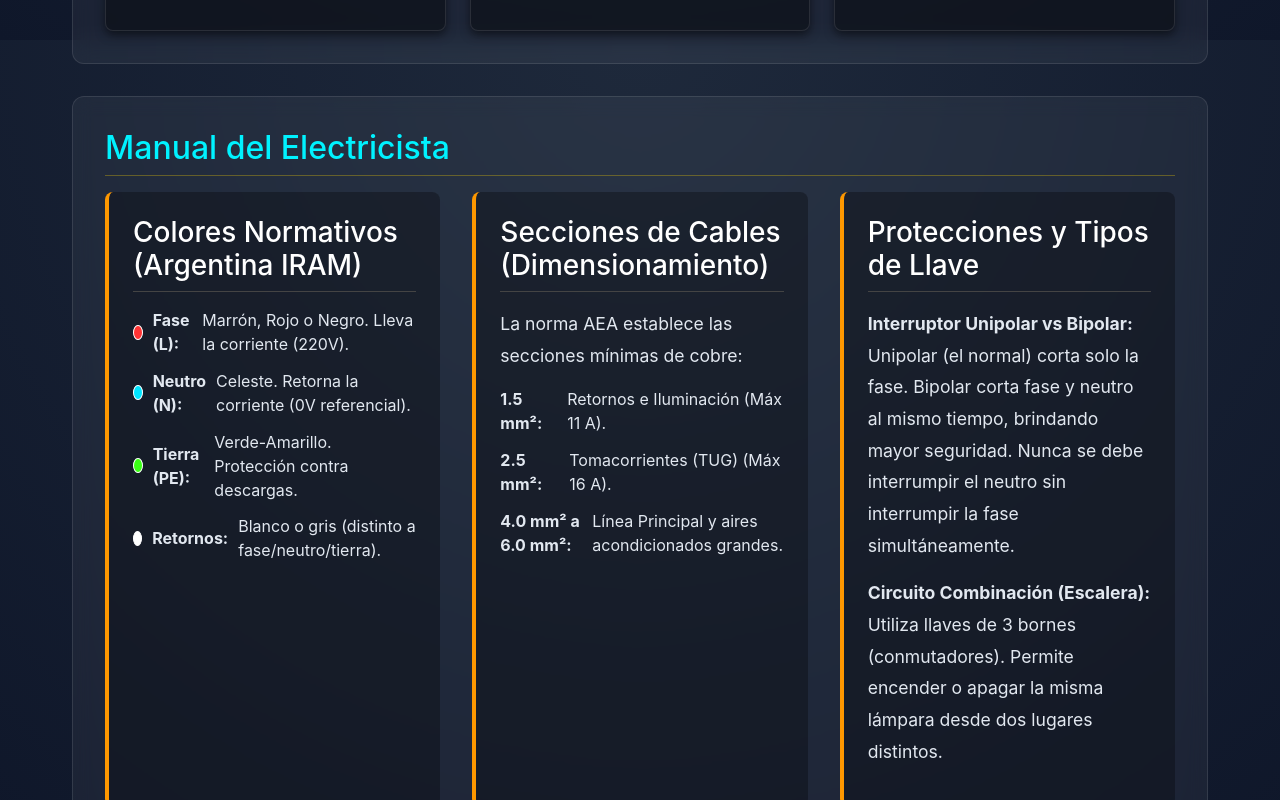
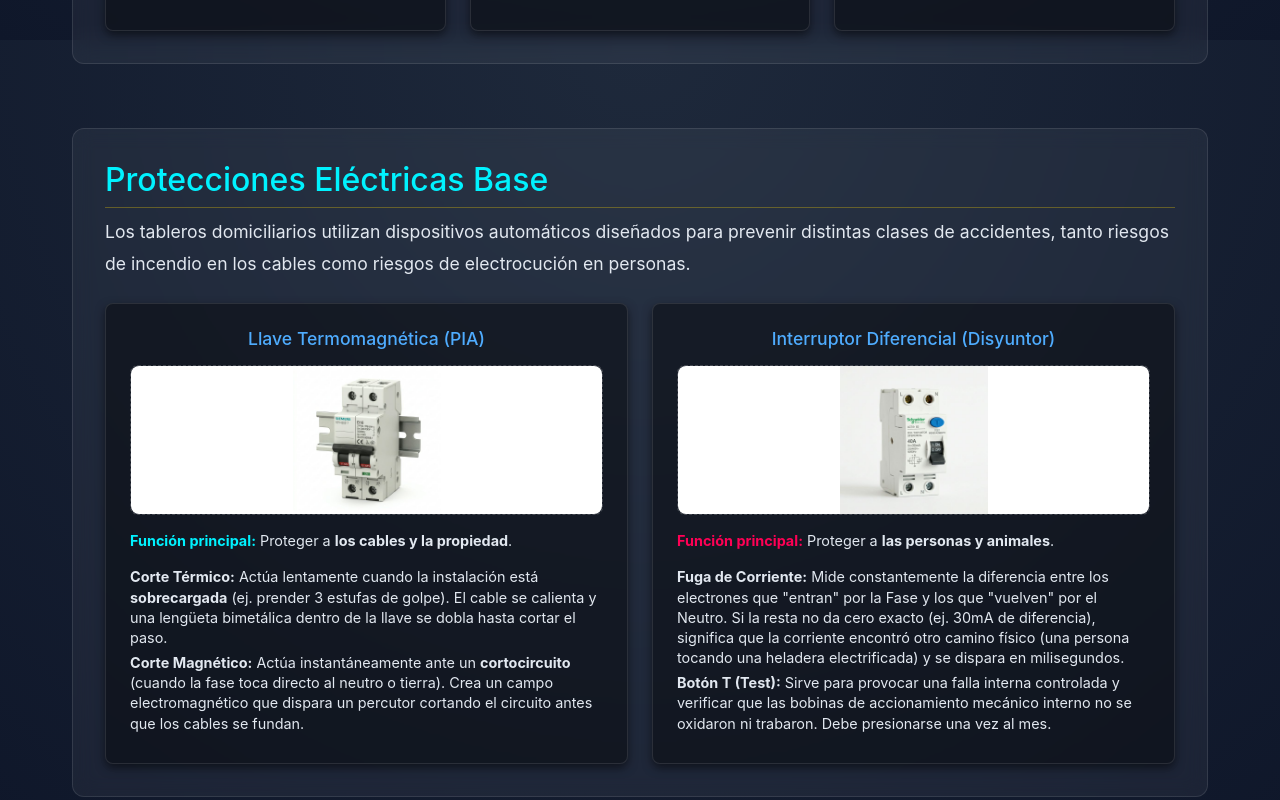
Before and after one commit to arielbulacio-coder/tecnica5, a React (Vite) app: page /#/circuitos-domiciliarios in a window 1280 px wide. Shown: the part 2360-3160 px from the top of the page. Built offline with nearby package versions, Linux system fonts and the light colour scheme.

Commit message:
Corregir path de imágenes y añadir sección de protecciones con IA

```diff
--- a/src/pages/DomesticCircuitsPage.jsx
+++ b/src/pages/DomesticCircuitsPage.jsx
@@ -395,7 +395,7 @@ const DomesticCircuitsPage = () => {
                         <div className="empalme-card">
                             <h4>Cola de Ratón (Trenzado)</h4>
                             <div className="empalme-graphic">
-                                <img src="/img/empalmes/cola_raton.png" alt="Cola de Ratón" style={{ width: '100%', height: '100%', objectFit: 'cover', borderRadius: '8px' }} />
+                                <img src={`${import.meta.env.BASE_URL}img/empalmes/cola_raton.png`} alt="Cola de Ratón" style={{ width: '100%', height: '100%', objectFit: 'cover', borderRadius: '8px' }} />
                             </div>
                             <p><strong>Uso:</strong> Cajas de derivación (octogonales, rectangulares). Se somete a poca tracción mecánica y se encinta "hacia arriba" para no perforar la cinta.</p>
                             <p><strong>Cómo se hace:</strong> Se pelan las puntas (aprox 5 cm), se cruzan formando una X y se trenzan firmemente utilizando una pinza universal. Finalmente se corta la punta excedente dejando una terminación roma.</p>
@@ -404,7 +404,7 @@ const DomesticCircuitsPage = () => {
                         <div className="empalme-card">
                             <h4>Derivación (Tipo T)</h4>
                             <div className="empalme-graphic">
-                                <img src="/img/empalmes/derivacion.png" alt="Derivación en T" style={{ width: '100%', height: '100%', objectFit: 'cover', borderRadius: '8px' }} />
+                                <img src={`${import.meta.env.BASE_URL}img/empalmes/derivacion.png`} alt="Derivación en T" style={{ width: '100%', height: '100%', objectFit: 'cover', borderRadius: '8px' }} />
                             </div>
                             <p><strong>Uso:</strong> Especial para sacar una línea secundaria desde un cable principal (línea pasante o troncal) sin tener que cortarlo.</p>
                             <p><strong>Cómo se hace:</strong> Se quita la aislación del cable principal en un sector intermedio. El cable derivado se pela en su extremo y se enrolla dando vueltas apretadas sobre el cobre descubierto del cable troncal.</p>
@@ -413,10 +413,42 @@ const DomesticCircuitsPage = () => {
                         <div className="empalme-card">
                             <h4>Prolongación (Western Union)</h4>
                             <div className="empalme-graphic">
-                                <img src="/img/empalmes/western.png" alt="Western Union" style={{ width: '100%', height: '100%', objectFit: 'cover', borderRadius: '8px' }} />
+                                <img src={`${import.meta.env.BASE_URL}img/empalmes/western.png`} alt="Western Union" style={{ width: '100%', height: '100%', objectFit: 'cover', borderRadius: '8px' }} />
                             </div>
                             <p><strong>Uso:</strong> Ideal para extender cables conductores que van a estar sujetos a esfuerzos mecánicos o estiramientos severos, ya que esta unión es sumamente fuerte.</p>
                             <p><strong>Cómo se hace:</strong> Se pelan unos 8 cm de cada punta, se cruzan en el medio y luego cada cable se enrolla apretadamente en espiral sobre el cobre recto del otro cable en direcciones opuestas.</p>
+                        </div>
+                    </div>
+                </section>
+
+                {/* PROTECCIONES SECTION */}
+                <section className="circuit-card full-width empalmes-section" style={{ marginTop: '2rem' }}>
+                    <h2>Protecciones Eléctricas Base</h2>
+                    <p>Los tableros domiciliarios utilizan dispositivos automáticos diseñados para prevenir distintas clases de accidentes, tanto riesgos de incendio en los cables como riesgos de electrocución en personas.</p>
+
+                    <div className="empalmes-grid" style={{ gridTemplateColumns: 'repeat(auto-fit, minmax(350px, 1fr))' }}>
+                        <div className="empalme-card">
+                            <h4>Llave Termomagnética (PIA)</h4>
+                            <div className="empalme-graphic" style={{ height: '150px' }}>
+                                <img src={`${import.meta.env.BASE_URL}img/protecciones/termica.png`} alt="Llave Termomagnética" style={{ width: '100%', height: '100%', objectFit: 'contain', backgroundColor: '#fff', borderRadius: '8px' }} />
+                            </div>
+                            <p style={{ marginTop: '1rem' }}><strong style={{ color: 'var(--primary-color)' }}>Función principal:</strong> Proteger a <strong>los cables y la propiedad</strong>.</p>
+                            <div style={{ textAlign: 'left', fontSize: '0.9rem', color: '#ccc' }}>
+                                <p style={{ margin: '5px 0' }}><strong>Corte Térmico:</strong> Actúa lentamente cuando la instalación está <strong>sobrecargada</strong> (ej. prender 3 estufas de golpe). El cable se calienta y una lengüeta bimetálica dentro de la llave se dobla hasta cortar el paso.</p>
+                                <p style={{ margin: '5px 0' }}><strong>Corte Magnético:</strong> Actúa instantáneamente ante un <strong>cortocircuito</strong> (cuando la fase toca directo al neutro o tierra). Crea un campo electromagnético que dispara un percutor cortando el circuito antes que los cables se fundan.</p>
+                            </div>
+                        </div>
+
+                        <div className="empalme-card">
+                            <h4>Interruptor Diferencial (Disyuntor)</h4>
+                            <div className="empalme-graphic" style={{ height: '150px' }}>
+                                <img src={`${import.meta.env.BASE_URL}img/protecciones/disyuntor.png`} alt="Disyuntor Diferencial" style={{ width: '100%', height: '100%', objectFit: 'contain', backgroundColor: '#fff', borderRadius: '8px' }} />
+                            </div>
+                            <p style={{ marginTop: '1rem' }}><strong style={{ color: 'var(--secondary-color)' }}>Función principal:</strong> Proteger a <strong>las personas y animales</strong>.</p>
+                            <div style={{ textAlign: 'left', fontSize: '0.9rem', color: '#ccc' }}>
+                                <p style={{ margin: '5px 0' }}><strong>Fuga de Corriente:</strong> Mide constantemente la diferencia entre los electrones que "entran" por la Fase y los que "vuelven" por el Neutro. Si la resta no da cero exacto (ej. 30mA de diferencia), significa que la corriente encontró otro camino físico (una persona tocando una heladera electrificada) y se dispara en milisegundos.</p>
+                                <p style={{ margin: '5px 0' }}><strong>Botón T (Test):</strong> Sirve para provocar una falla interna controlada y verificar que las bobinas de accionamiento mecánico interno no se oxidaron ni trabaron. Debe presionarse una vez al mes.</p>
+                            </div>
                         </div>
                     </div>
                 </section>
@@ -449,8 +481,8 @@ const DomesticCircuitsPage = () => {
                         </div>
                     </div>
                 </section>
-            </div>
-        </div>
+            </div >
+        </div >
     );
 };
 
```
Also changed, not shown: public/img/protecciones/disyuntor.png (added), public/img/protecciones/termica.png (added).
